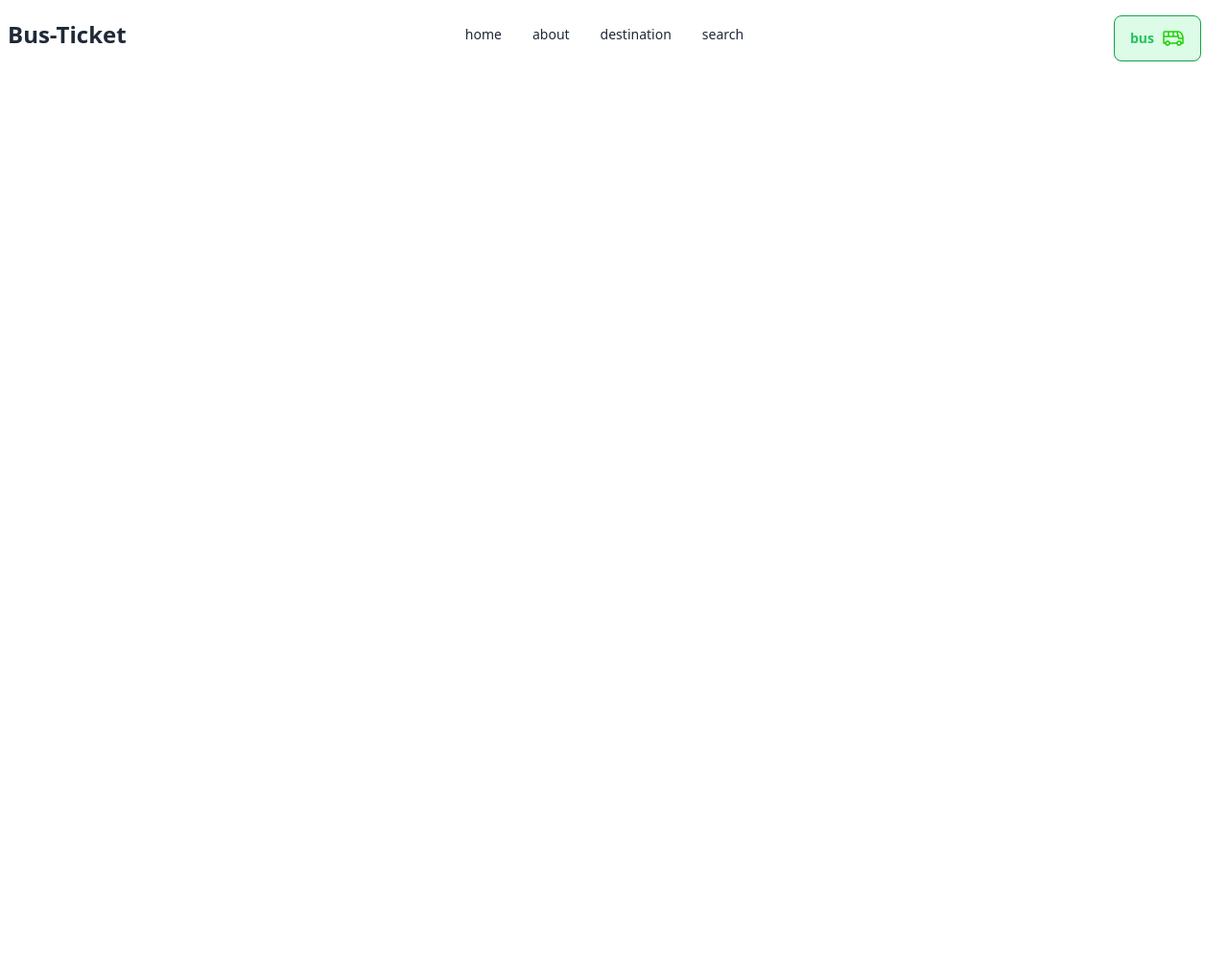
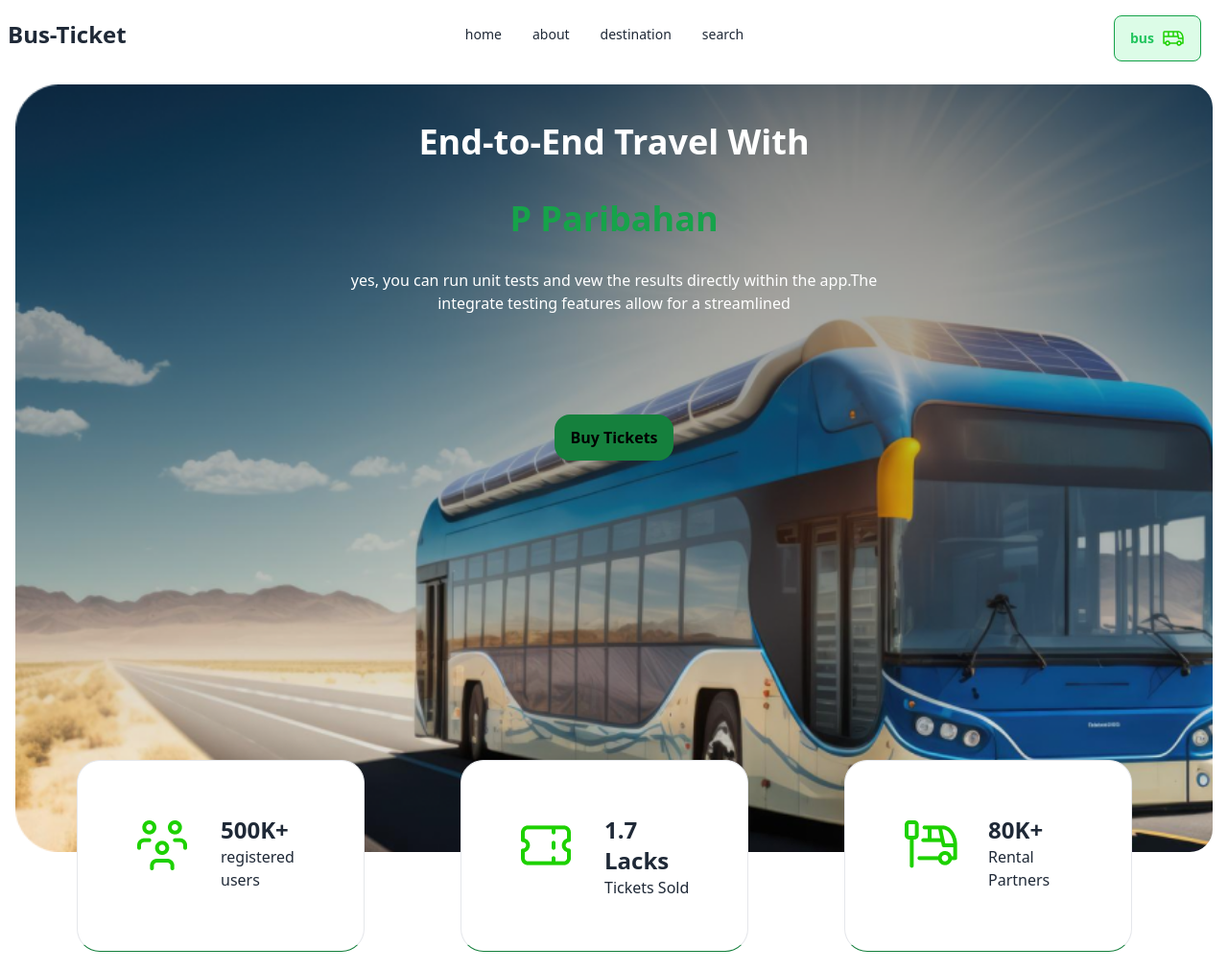
Before and after one commit to ibrahim01995/bus-ticket-projects-, a plain HTML site: page index.html in a window 1280 px wide. Shown: the whole page at 96% size. Before the commit the page ends 800 px from the top, so only its background shows below. Drawn offline with nearby package versions, Linux system fonts and the light colour scheme.

Commit message:
card-section

```diff
--- a/index.html
+++ b/index.html
@@ -51,6 +51,58 @@
       </div>
     </div>
   </section>
+  <!-- card-section -->
+  <section class="mx-auto container">
+    <div class="bg-[url('/images/banner.png')] bg-cover w-auto h-screen rounded-3xl m-4">
+      <h1 class="text-center text-white text-4xl font-bold p-10">End-to-End Travel With</h1>
+      <h2 class="text-center text-green-600 text-4xl font-bold ">P Paribahan</h2>
+      <p class="text-center text-white text-md p-8">yes, you can run unit tests and vew the results directly within the
+        app.The
+        <br>integrate testing features
+        allow for a streamlined
+      </p>
+      <div class="container py-8 px-8 mx-0 min-w-full flex flex-col items-center">
+
+        <button class="bg-green-700 text-black hover:bg-blue-400 font-bold py-3 px-4 mt-10 rounded-2xl">Buy
+          Tickets</button>
+      </div>
+
+    </div>
+    <!-- Stats Section -->
+    <div class="grid grid-cols-3 pl-20 ">
+      <div
+        class="w-[300px] h-[200px] bg-white grid grid-cols-2 -mt-28  rounded-3xl p-14 mb-5 border border-b-green-700">
+        <div>
+          <img src="images/people.png" alt="">
+        </div>
+        <div>
+          <h1 class="text-2xl font-bold">500K+</h1>
+          <p>registered users</p>
+        </div>
+      </div>
+      <div
+        class="w-[300px] h-[200px] bg-white grid grid-cols-2 -mt-28  rounded-3xl p-14 mb-5 border border-b-green-700">
+        <div>
+          <img src="images/ticket-cupon.png" alt="">
+        </div>
+        <div>
+          <h1 class="text-2xl font-bold">1.7 Lacks</h1>
+          <p>Tickets Sold</p>
+        </div>
+      </div>
+      <div
+        class="w-[300px] h-[200px] bg-white grid grid-cols-2 -mt-28  rounded-3xl p-14 mb-5 border border-b-green-700">
+        <div>
+          <img src="images/stoppage.png" alt="">
+        </div>
+        <div>
+          <h1 class="text-2xl font-bold">80K+</h1>
+          <p>Rental Partners</p>
+        </div>
+      </div>
+
+    </div>
+  </section>
   <script src="project.js"></script>
 </body>
 
```
